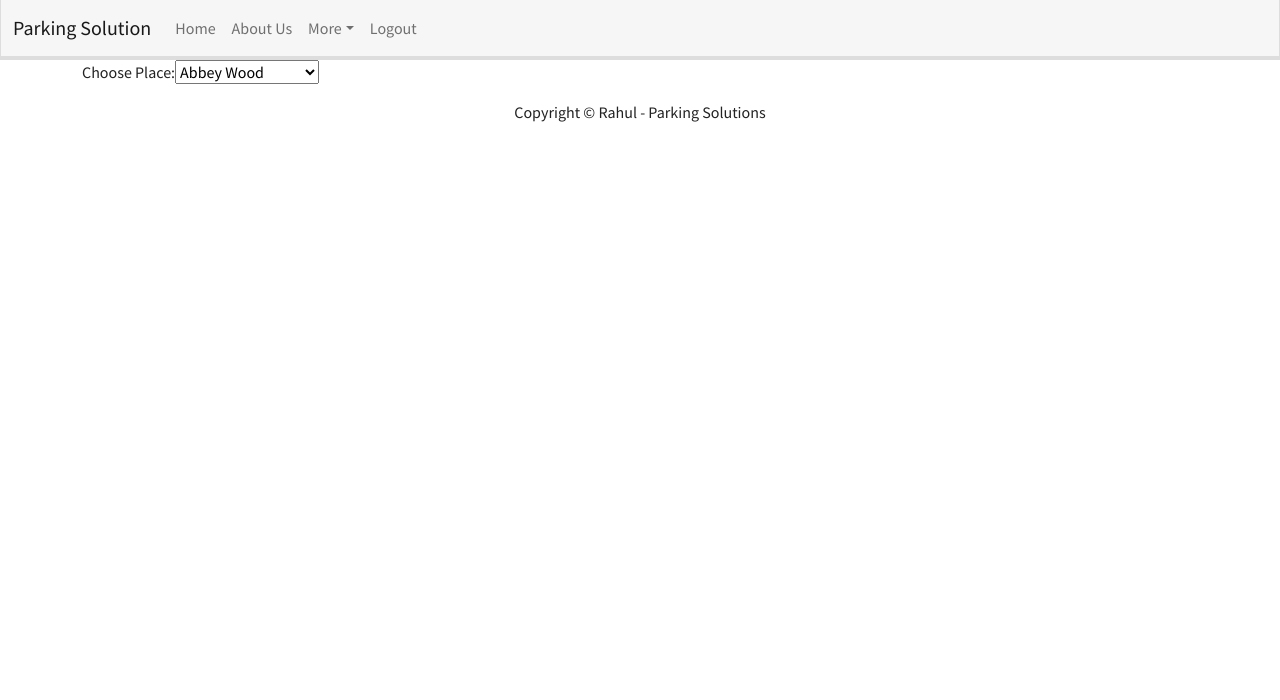
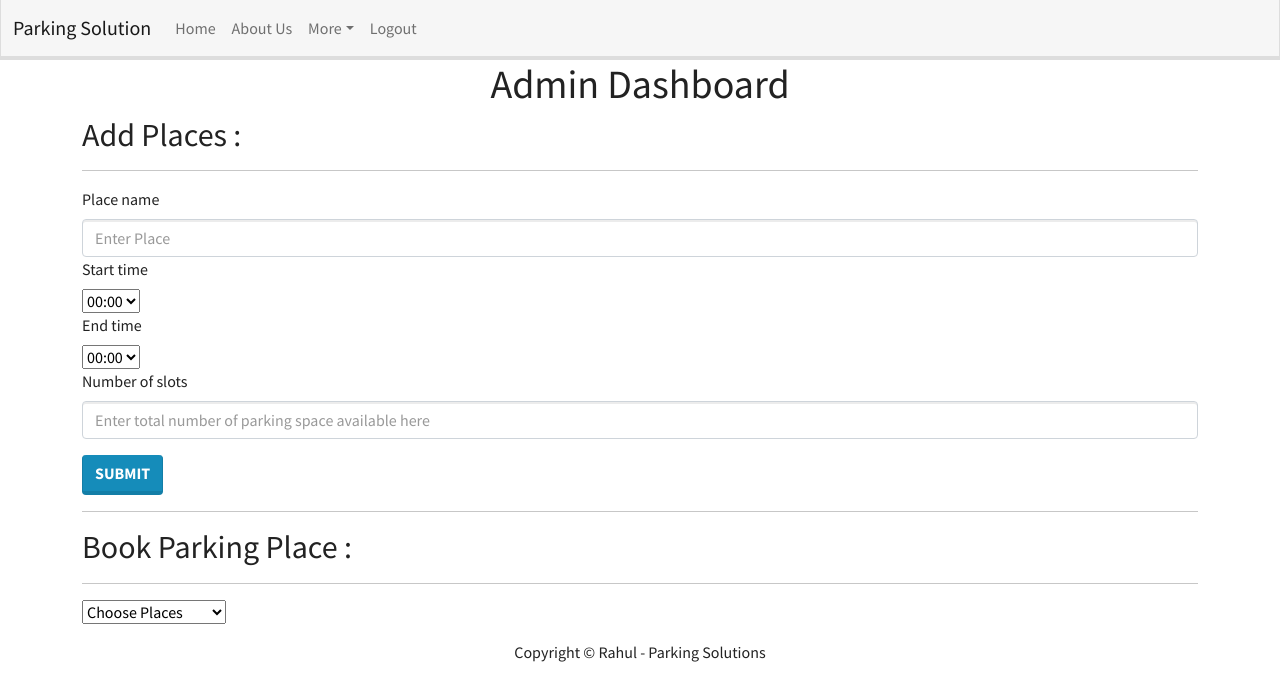
Before and after one commit to mrahulreddy/e-parkingSolution, a React (Create React App) app in the folder frontend/: page /dashboard in a window 1280 px wide. Shown: the top 700 px of the page. Built offline with nearby package versions, Linux system fonts and the light colour scheme.

Commit message:
[Dashboard]: Added dashboard component.

```diff
--- a/frontend/package.json
+++ b/frontend/package.json
@@ -10,6 +10,7 @@
     "axios": "0.26.1",
     "react": "17.0.1",
     "react-bootstrap": "1.4.0",
+    "react-bootstrap-time-picker": "^2.0.1",
     "react-dom": "17.0.1",
     "react-router-dom": "6.2.2",
     "react-scripts": "5.0.0",
--- /dev/null
+++ b/frontend/src/components/TimePicker.js
@@ -0,0 +1,22 @@
+import React from "react";
+import { Form } from "react-bootstrap";
+
+const TimePicker = () => {
+  return (
+    <div>
+      <select name="places" id="places">
+        <option value="0">00:00 </option>
+        <option value="1">00:01 </option>
+        <option value="2">00:02 </option>
+        <option value="3"> 00:03 </option>
+        <option value="4">00:04 </option>
+        <option value="5"> 00:05 </option>
+        <option value="6">00:06 </option>
+        <option value="7">00:07 </option>
+        <option value="8"> 00:08 </option>
+      </select>
+    </div>
+  );
+};
+
+export default TimePicker;
--- a/frontend/src/components/dashboard.js
+++ b/frontend/src/components/dashboard.js
@@ -8,29 +8,62 @@ import {
   Dropdown,
   DropdownButton,
   ButtonGroup,
+  Button,
 } from "react-bootstrap";
+import TimePicker from "./TimePicker";
 
 const dashboard = () => {
   return (
-    <>
-      <div className="container">
-        <label for="cars">Choose Place:</label>
+    <div>
+      <Container>
+        <h1>
+          <center>Admin Dashboard</center>
+        </h1>
+      </Container>
+      <Container>
+        <Form>
+          <h2> Add Places :</h2>
+          <hr />
+          <Form.Group className="mb-3">
+            <Form.Label>Place name</Form.Label>
+            <Form.Control type="text" placeholder="Enter Place" />
+            <Form.Label>Start time</Form.Label>
+            <TimePicker />
+            <Form.Label>End time</Form.Label>
+            <TimePicker />
+            <Form.Label>Number of slots</Form.Label>
+            <Form.Control
+              type="text"
+              placeholder="Enter total number of parking space available here"
+            />
+          </Form.Group>
+          <Button variant="primary" type="submit">
+            Submit
+          </Button>
+        </Form>
+        <hr />
+      </Container>
+
+      <Container>
+        <h2> Book Parking Place :</h2>
+        <hr />
 
         <select name="places" id="places">
-          <option value="Abbey Wood">Abbey Wood		</option>
-          <option value="Acton">Acton			</option>
-          <option value="Acton Green">Acton Green		</option>
-          <option value="Addington">Addington		</option>
-		  <option value="Addiscombe">Addiscombe		</option>
-		  <option value="Aldborough Hatch ">Aldborough Hatch </option>
-		  <option value="Aldersbrook">Aldersbrook		</option>
-		  <option value="Alperton">Alperton	        </option>
-		  <option value="Anerley">Anerley			</option>
-
-
+          <option value="" disabled selected>
+            Choose Places
+          </option>
+          <option value="Abbey Wood">Abbey Wood </option>
+          <option value="Acton">Acton </option>
+          <option value="Acton Green">Acton Green </option>
+          <option value="Addington">Addington </option>
+          <option value="Addiscombe">Addiscombe </option>
+          <option value="Aldborough Hatch ">Aldborough Hatch </option>
+          <option value="Aldersbrook">Aldersbrook </option>
+          <option value="Alperton">Alperton </option>
+          <option value="Anerley">Anerley </option>
         </select>
-      </div>
-    </>
+      </Container>
+    </div>
   );
 };
 
--- a/frontend/src/components/login.js
+++ b/frontend/src/components/login.js
@@ -19,7 +19,6 @@ const Login = () => {
     console.log(userInfo);
     if (userInfo) {
       navigate("/dashboard");
-      console.log("hi rahul");
     }
   }, [navigate]);
 
@@ -47,38 +46,9 @@ const Login = () => {
       localStorage.setItem("userInfo", JSON.stringify(data));
       setLoading(false);
       navigate("/dashboard");
-      // console.log("pass");
-      // console.log(history);
-      // history.push("/dashboard");
-      // window.location = "http://localhost:3000/dashboard";
     } catch (error) {
       setLoading(false);
       setError(error);
-    }
-  };
-
-  const signUpSubmitHandler = async (e) => {
-    e.preventDefault();
-    console.log(email, password);
-    setError(false);
-    try {
-      const config = {
-        headers: {
-          "Content-type": "application/json",
-        },
-      };
-      setLoading(true);
-
-      const { data } = await axios.post(
-        "/api/users/",
-        { name, email, password },
-        config
-      );
-      console.log(data);
-
-      setLoading(false);
-    } catch (error) {
-      setError(error.response.data.message);
     }
   };
 
--- a/frontend/src/components/signup.js
+++ b/frontend/src/components/signup.js
@@ -11,48 +11,6 @@ const Signup = ({ history }) => {
   const [password, setPassword] = useState("");
   const [error, setError] = useState(false);
   const [loading, setLoading] = useState(false);
-
-  // useEffect(() => {
-  //   const userInfo = localStorage.getItem("userInfo");
-
-  //   console.log(userInfo);
-  //   if (userInfo) {
-  //     history.push("/dashboard");
-  //   }
-  // }, [history]);
-
-  const signInSubmitHandler = async (e) => {
-    e.preventDefault();
-
-    setError(false);
-    try {
-      const config = {
-        headers: {
-          "Content-type": "application/json",
-        },
-      };
-      setLoading(true);
-
-      const { data } = await axios.post(
-        "/api/users/login",
-        {
-          email,
-          password,
-        },
-        config
-      );
-
-      localStorage.setItem("userInfo", JSON.stringify(data));
-      setLoading(false);
-      // console.log("pass");
-      // console.log(history);
-      // history.push("/dashboard");
-      window.location = "http://localhost:3000/dashboard";
-    } catch (error) {
-      setLoading(false);
-      setError(error);
-    }
-  };
 
   const signUpSubmitHandler = async (e) => {
     e.preventDefault();
```
Also changed, not shown: 1 other file (tests, documents, lock files or other folders).
